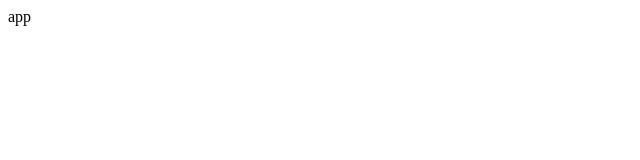
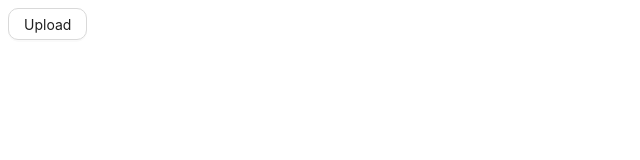
Before and after one commit to jccweb000/react-template, a React app: page / in a window 1280 px wide. Shown: the top 160 px of the page, without its empty margins (0-640 px from the left). Built offline with nearby package versions, Linux system fonts and the light colour scheme.

Commit message:
feat: xlsx分析excel示例

```diff
--- a/package.json
+++ b/package.json
@@ -28,6 +28,7 @@
     "@types/react-dom": "^18.2.18",
     "@types/react-router-dom": "^5.3.3",
     "@types/styled-components": "^5.1.34",
+    "antd": "^5.16.4",
     "less": "^4.2.0",
     "mobx": "^6.12.0",
     "mobx-react-lite": "^4.0.5",
@@ -36,7 +37,8 @@
     "react-router": "^6.22.0",
     "react-router-dom": "^6.22.0",
     "styled-components": "^6.1.8",
-    "typescript": "^5.3.3"
+    "typescript": "^5.3.3",
+    "xlsx": "^0.18.5"
   },
   "devDependencies": {
     "@babel/core": "^7.23.9",
--- a/src/app.tsx
+++ b/src/app.tsx
@@ -1,5 +1,27 @@
 import React from 'react';
+import { ConfigProvider, Modal } from 'antd';
+
+import { ExportExcelBtn } from './component/export-excel';
+import { UploadExcelBtn } from './component/upload-excel';
 
 export const App = () => {
-  return <div>app</div>;
+  return (
+    <ConfigProvider
+      theme={{
+        components: {
+          Button: {
+            colorPrimary: '#000',
+            colorPrimaryHover: '#333',
+            borderRadius: 10,
+          },
+        },
+      }}
+    >
+      {/* <Modal title="test" open={true}>
+        111
+      </Modal> */}
+      <UploadExcelBtn />
+      {/* <ExportExcelBtn /> */}
+    </ConfigProvider>
+  );
 };
--- /dev/null
+++ b/src/component/export-excel.tsx
@@ -0,0 +1,48 @@
+import React from 'react';
+import * as XLSX from 'xlsx';
+import { Button } from 'antd';
+
+const data = [
+  { name: '张三', age: 30, city: '北京' },
+  { name: '李四', age: 24, city: '上海' },
+  { name: '王五', age: 28, city: '广州' },
+];
+
+export const ExportExcelBtn = () => {
+  // 将数据转换为Excel文件
+  const exportToExcel = () => {
+    const ws = XLSX.utils.json_to_sheet(data);
+    const wb = XLSX.utils.book_new();
+    XLSX.utils.book_append_sheet(wb, ws, 'Sheet1');
+
+    // 自定义表头
+    const header = [
+      ['年龄', '姓名', '城市'], // 表头数组
+    ];
+
+    // 将自定义表头添加到工作表
+    XLSX.utils.sheet_add_aoa(ws, header, { origin: 'A1' });
+
+    // 生成Excel文件并下载
+    const excelBuffer = XLSX.write(wb, { bookType: 'xlsx', type: 'array' });
+    const blob = new Blob([excelBuffer], {
+      type: 'application/vnd.openxmlformats-officedocument.spreadsheetml.sheet',
+    });
+
+    // 创建一个临时的URL对象来触发下载
+    const url = window.URL.createObjectURL(blob);
+    const a = document.createElement('a');
+    a.href = url;
+    a.download = '用户数据.xlsx';
+    document.body.appendChild(a);
+    a.click();
+    document.body.removeChild(a);
+    window.URL.revokeObjectURL(url);
+  };
+
+  return (
+    <Button onClick={exportToExcel} type="primary">
+      export
+    </Button>
+  );
+};
--- /dev/null
+++ b/src/component/upload-excel.tsx
@@ -0,0 +1,38 @@
+import React from 'react';
+import { Upload, Button, UploadProps, message } from 'antd';
+import * as XLSX from 'xlsx';
+
+export const UploadExcelBtn = () => {
+  const beforeUpload: UploadProps['beforeUpload'] = (file) => {
+    if (!file) return false;
+    const type = file.name.split('.').pop();
+    if (type !== 'xlsx' && type !== 'xls') {
+      message.error('请选择以 .xlsx 或 .xls 为后缀的文件！');
+      return false;
+    }
+
+    const reader = new FileReader();
+    reader.onload = (e) => {
+      const data = new Uint8Array(e?.target?.result as any);
+      const workbook = XLSX.read(data, { type: 'array' });
+      const sheetName = workbook.SheetNames[0];
+      const worksheet = workbook.Sheets[sheetName];
+      const json = XLSX.utils.sheet_to_json(worksheet);
+      console.log('json', json);
+    };
+    reader.readAsArrayBuffer(file);
+
+    return false;
+  };
+
+  return (
+    <Upload
+      beforeUpload={beforeUpload}
+      multiple={false}
+      showUploadList={false}
+      accept=".xlsx, .xls"
+    >
+      <Button>Upload</Button>
+    </Upload>
+  );
+};
```
Also changed, not shown: 1 other file (tests, documents, lock files or other folders).
